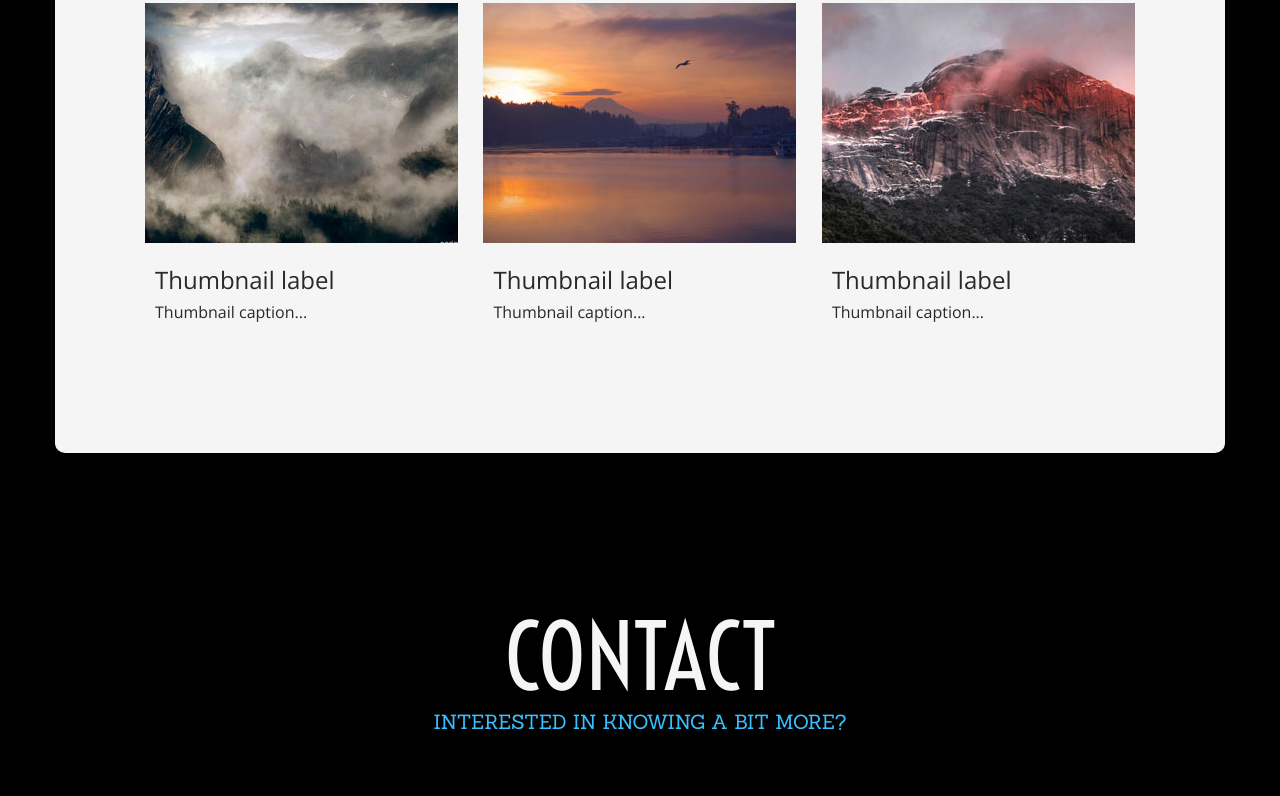
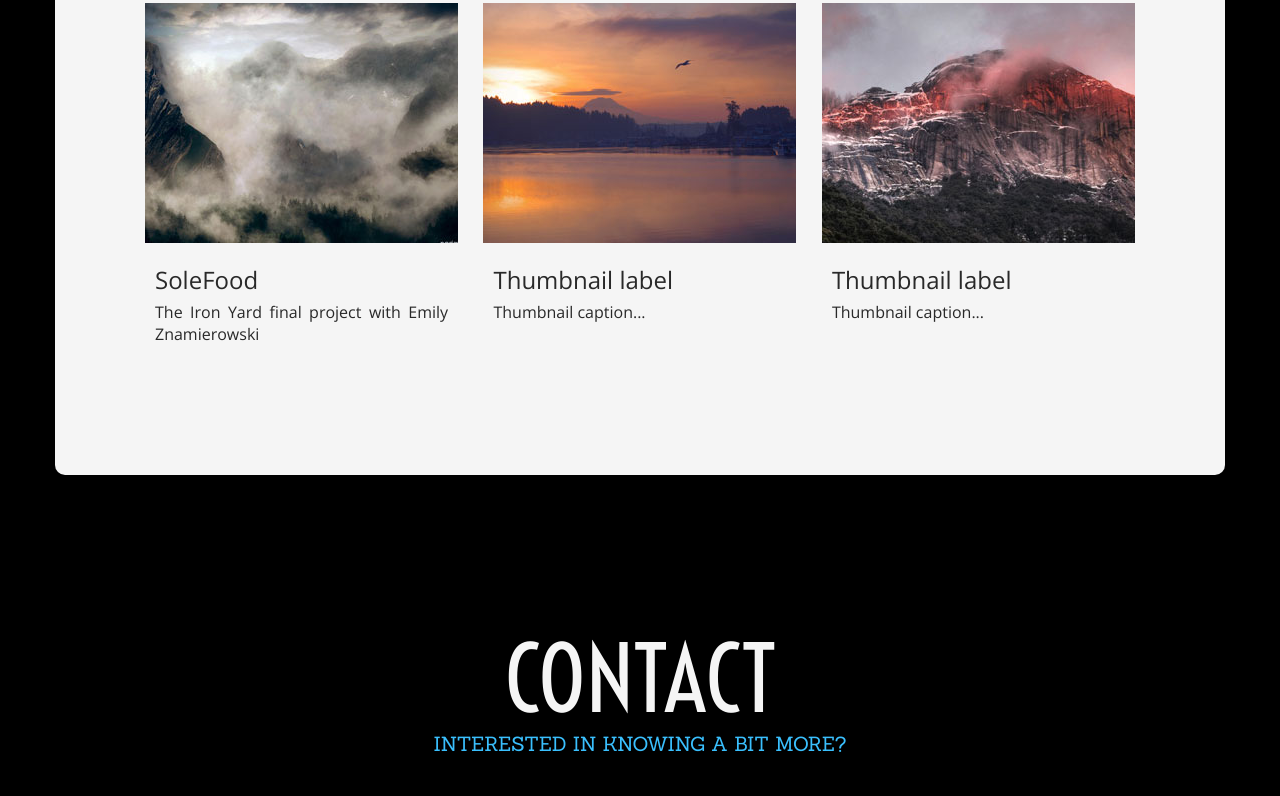
Before and after one commit to Whittenburry/whittenburry.github.io, a website: page public/index.html in a window 1280 px wide. Shown: the part 2095-2891 px from the top of the page. Drawn offline with nearby package versions, Linux system fonts and the light colour scheme; some packages are replaced by stand-ins of ours; files that its build step writes are made by us from their sources.

Commit message:
more markup added

```diff
--- a/public/index.html
+++ b/public/index.html
@@ -192,11 +192,11 @@
                         <ul class="portfolio">
                             <li class="span4">
                                 <div class="item">
-                                    <a href="img/bg1.jpg" class="lightbox_trigger">
+                                    <a href="img/Solefood.png" class="lightbox_trigger">
                                         <img src="img/tb1.jpg" alt="" />
                                     </a>
-                                    <h3>Thumbnail label</h3>
-                                    <p>Thumbnail caption...</p>
+                                    <h3>SoleFood</h3>
+                                    <p>The Iron Yard final project with Emily Znamierowski</p>
                                 </div>
                             </li>
                             <li class="span4">
```
Also changed, not shown: public/img/SoleFood.png (added), 1 other file.
